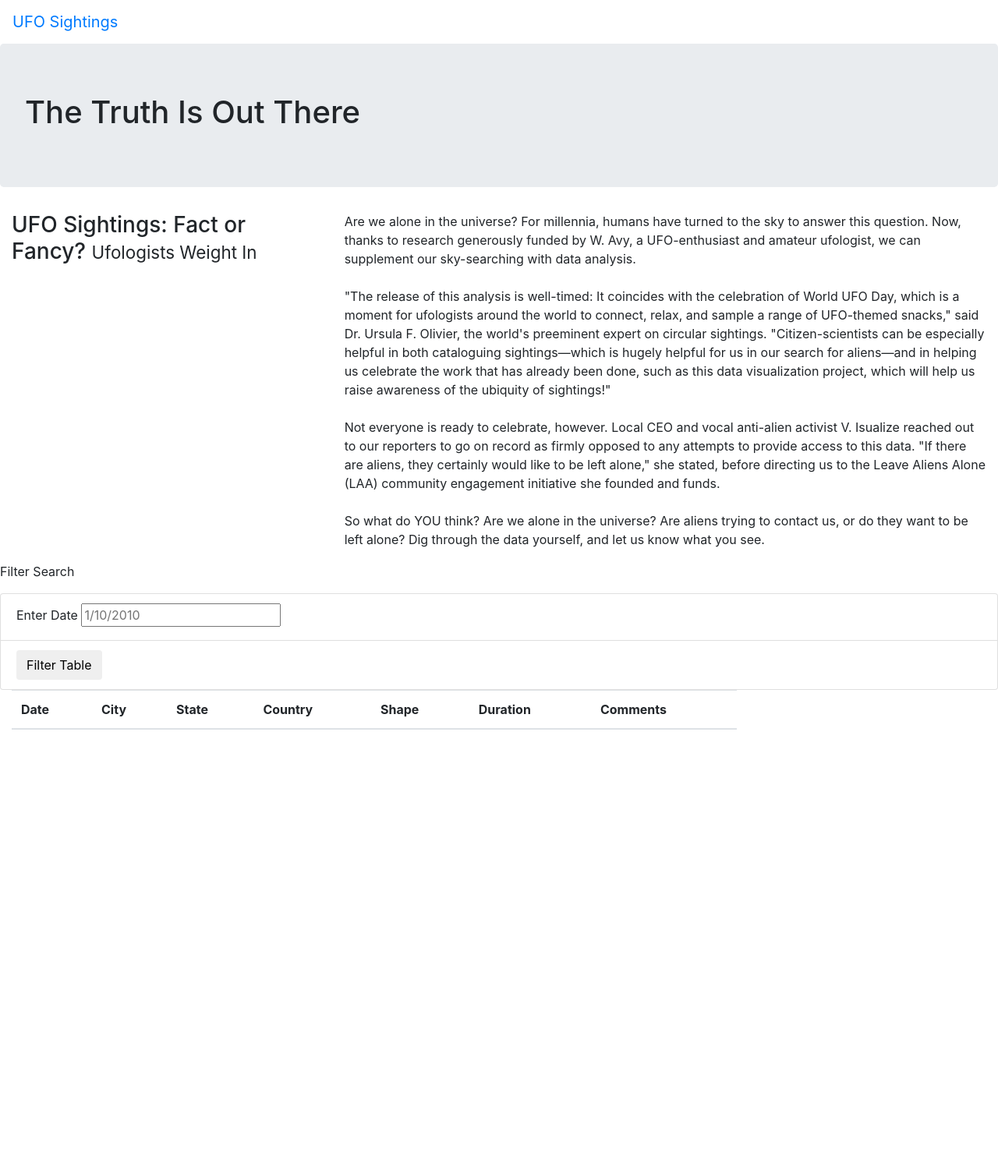
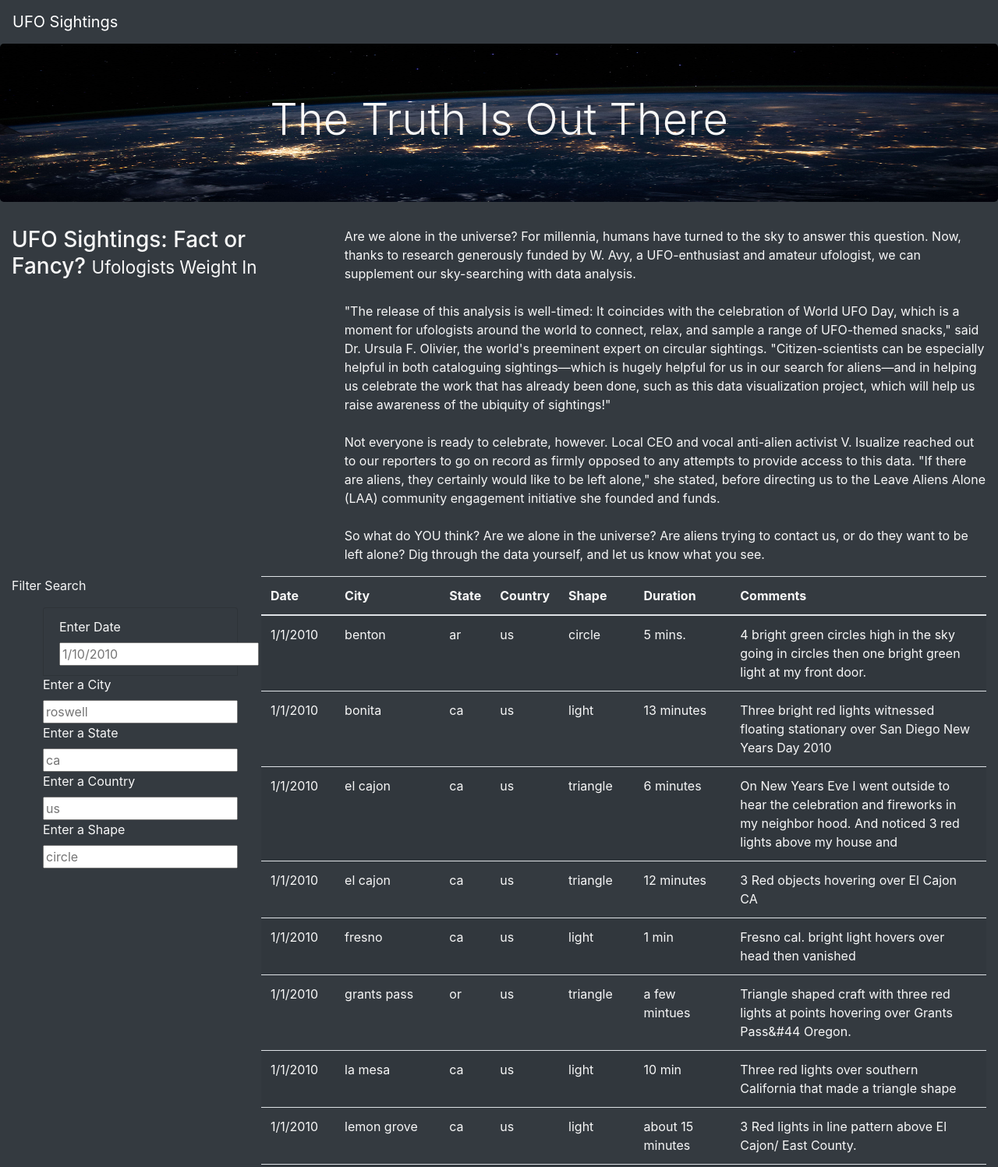
Before and after one commit to PAOLAMONTOYA/UFOs, a plain HTML site: page index.html in a window 1280 px wide. Shown: the top 1497 px of the page at 78% size. Before the commit the page ends 952 px from the top, so only its background shows below. Drawn offline with nearby package versions, Linux system fonts and the light colour scheme.

Commit message:
Adding all files

```diff
--- a/index.html
+++ b/index.html
@@ -16,15 +16,15 @@
     <link rel="stylesheet" href="static/css/style.css">
 </head>
 
-<body>
+<body class="bg-dark"></body>
     <div class="wrapper">
-        <nav class="navbar navbar-expand-lg">
+        <nav class="navbar navbar-dark bg-dark navbar-expand-lg">
             <a class="navbar-brand" href="index.html">UFO Sightings</a>
         </nav>
     </div>
 
     <div class="jumbotron">
-        <h1>The Truth Is Out There</h1>
+        <h1 class="display-4">The Truth Is Out There</h1>
     </div>
 
     <div class="container-fluid">
@@ -44,26 +44,47 @@
     <div class="container-fluid">
         <div class="row">
             <div class="col-md-3">
+                <form class="bg-dark">
+                    <p>Filter Search</p>
+                        <ul class="bg-dark">
 
-            </div>
-            <div class="col-md-9">
-
-            </div>
-        </div>
-    </div>
-
-    <form>
-        <p>Filter Search</p>
-        <ul class="list-group">
-            <li class="list-group-item">
+                            <!-- Enter data-->
+                            <li class="list-group-item bg-dark">
                                 <label for="date">Enter Date</label>
                                 <input type="text" placeholder="1/10/2010" id="datetime" />
                             </li>
-            <li class="list-group-item">
-                <button id="filter-btn" type="button" class="btn btn-default">Filter Table</button>
+
+                            <!-- Enter city-->
+                            <li class="list-group" class="bg-dark"[ tag.]{style="font-family: inherit; font-size: 1rem;"}>
+                                <label for="date">Enter a City</label>
+                                <input type="text" placeholder="roswell" id="city" />
                             </li>
+
+                            <!-- Enter State-->
+                            <li class="list-group" class="bg-dark"[ tag.]{style="font-family: inherit; font-size: 1rem;"}>
+                                <label for="date">Enter a State</label>
+                                <input type="text" placeholder="ca" id="state" />
+                            </li>
+
+                            <!-- Enter Country-->
+                            <li class="list-group" class="bg-dark"[ tag.]{style="font-family: inherit; font-size: 1rem;"}>
+                                <label for="date">Enter a Country</label>
+                                <input type="text" placeholder="us" id="country" />
+                            </li>
+
+                            <!-- Enter Shape-->
+                            <li class="list-group" class="bg-dark"[ tag.]{style="font-family: inherit; font-size: 1rem;"}>
+                                <label for="date">Enter a Shape</label>
+                                <input type="text" placeholder="circle" id="shape" />
+                            </li>
+
+                            <!--<li class="bg-dark" >
+                                <button id="filter-btn" type="button" class="btn btn-dark">Filter Table</button>
+                            </li> -->
                         </ul>
                 </form>
+            </div>
+
             <div class="col-md-9">
                 <table class="table table-striped">
                     <thead>
@@ -80,6 +101,8 @@
                     <tbody></tbody>
                 </table>
              </div>
-
+    <script src="https://cdnjs.cloudflare.com/ajax/libs/d3/4.11.0/d3.js"></script>
+    <script src="static/js/data.js"></script>
+    <script src="static/js/app.js"></script>
 </body>
 </html>
--- a/static/css/style.css
+++ b/static/css/style.css
@@ -0,0 +1,9 @@
+body {
+
+    color: #f7f7f7;
+  }
+  .jumbotron {
+    background-image: url("../images/nasa.jpg");
+    background-size: 100% 100%;
+    text-align: center;
+  }
```
Also changed, not shown: static/images/nasa.jpg (added). Lines whose indentation alone changed are shown as unchanged.
